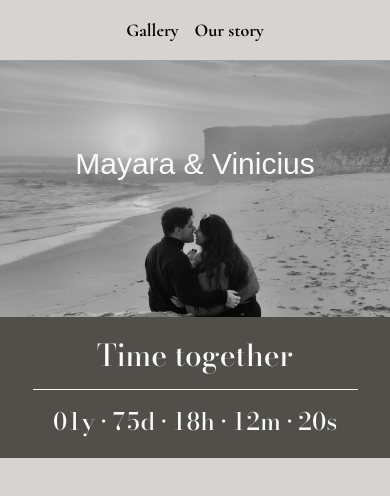
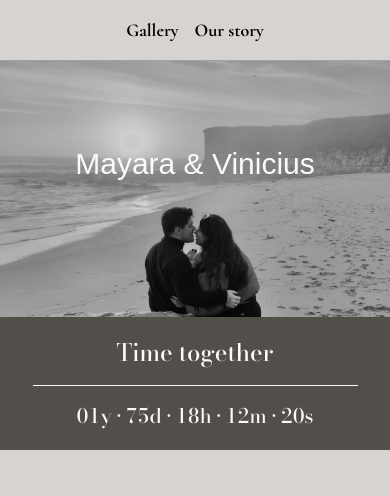
Before and after one commit to v-motta/love-app, a Next.js app: page / in a window 390 px wide. Shown: the top 496 px of the page. Built offline with nearby package versions, Linux system fonts and the light colour scheme; a web font is replaced by a local one.

Commit message:
fix: font size

```diff
--- a/src/app/(home)/page.tsx
+++ b/src/app/(home)/page.tsx
@@ -46,11 +46,11 @@ export default function Home() {
       <ImagesSection />
 
       <div className="font-medium lg:px-24 bg-stone-700/90 text-zinc-50 font-bodoni-moda w-full py-5 space-y-4 text-center">
-        <h1 className="text-3xl md:text-4xl">Time together</h1>
+        <h1 className="text-2xl md:text-4xl">Time together</h1>
 
         <div className="w-5/6 sm:w-3/5 lg:w-2/3 xl:w-1/3 2xl:w-1/4 mx-auto h-px bg-zinc-50" />
 
-        <p className="text-2xl md:text-3xl tabular-nums">{timeTogether}</p>
+        <p className="text-xl md:text-3xl tabular-nums">{timeTogether}</p>
       </div>
     </div>
   )
```
